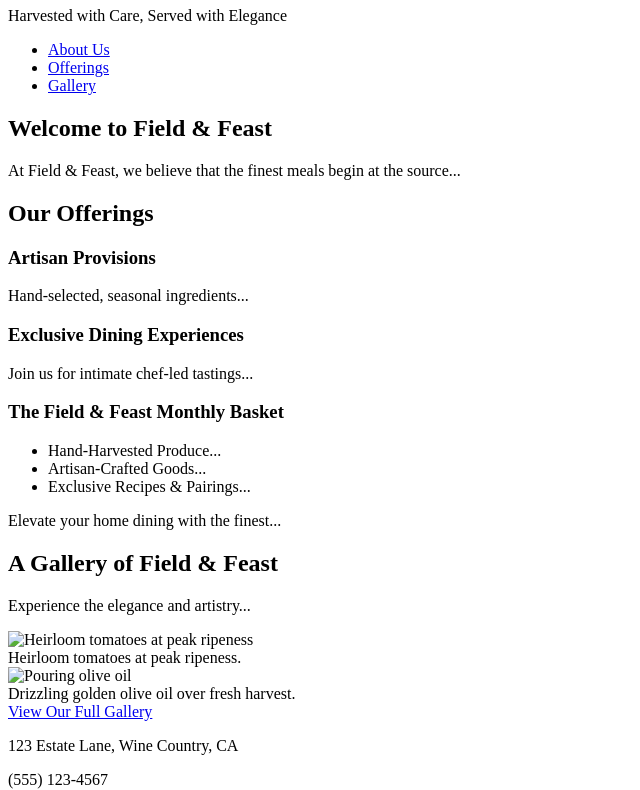
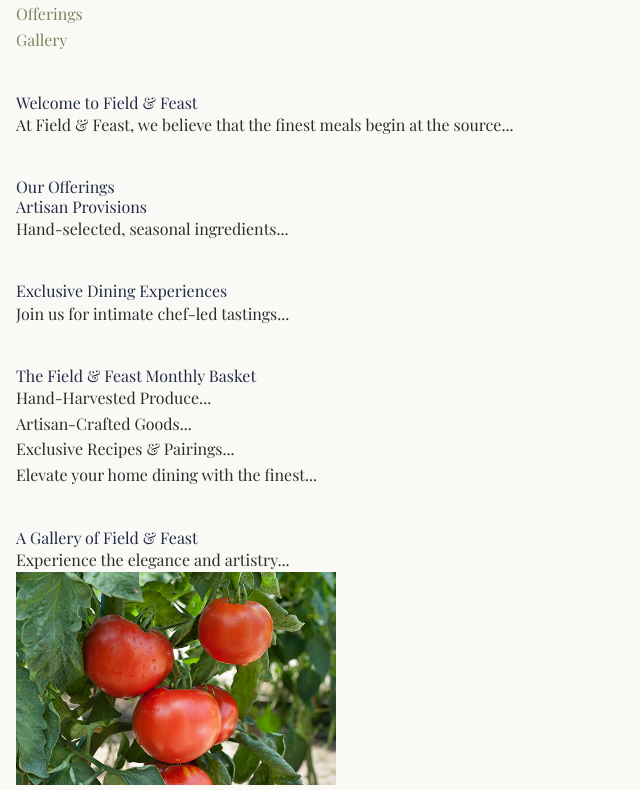
Before and after one commit to Peytown/fieldandfeast, a plain HTML site: page index.html in a window 1280 px wide. Shown: the part 685-1475 px from the top of the page, without its empty margins (0-640 px from the left). Drawn offline with nearby package versions, Linux system fonts and the light colour scheme; a web font is replaced by a local one.

Commit message:
test update

```diff
--- a/index.html
+++ b/index.html
@@ -56,12 +56,13 @@
             <p>Experience the elegance and artistry...</p>
 
             <section>
-                <img src="images" alt="Heirloom tomatoes at peak ripeness">
+                <img src="images/tomatoes-200w.jpg" srcset="images/tomatoes-200w.jpg 200w,images/tomatoes-300w.jpg 300w,images/tomatoes-600w.jpg 600w"
+                sizes="(min-width: 1200px) 25vw,(min-width: 900px) 33vw,(min-width: 600px) 50vw,100vw" alt="Heirloom tomatoes at peak ripeness">
                 <figcaption>Heirloom tomatoes at peak ripeness.</figcaption>
             </section>
 
             <section>
-                <img src="images" alt="Pouring olive oil">
+                <img src="images/basket-600w.jpg" srcset="images/basket-200w.jpg 200w, images/basket-300w.jpg 300w, images/basket-600w.jpg 600w" sizes="(max-width: 600px) 100vw, (max-width: 900px) 50vw, 33vw" alt="Basket test image" />
                 <figcaption>Drizzling golden olive oil over fresh harvest.</figcaption>
             </section>
 
--- a/styles.css
+++ b/styles.css
@@ -1,8 +1,102 @@
 /* CSS BY Peyton */
 /* IMPORTED FONTS */
+@import url('https://fonts.googleapis.com/css2?family=Playfair+Display:ital,wght@0,400..900;1,400..900&display=swap');
 /* CSS RESET */
+/* http://meyerweb.com/eric/tools/css/reset/
+   v2.0 | 20110126
+   License: none (public domain)
+*/
+
+html, body, div, span, applet, object, iframe,
+h1, h2, h3, h4, h5, h6, p, blockquote, pre,
+a, abbr, acronym, address, big, cite, code,
+del, dfn, em, img, ins, kbd, q, s, samp,
+small, strike, strong, sub, sup, tt, var,
+b, u, i, center,
+dl, dt, dd, ol, ul, li,
+fieldset, form, label, legend,
+table, caption, tbody, tfoot, thead, tr, th, td,
+article, aside, canvas, details, embed,
+figure, figcaption, footer, header, hgroup,
+menu, nav, output, ruby, section, summary,
+time, mark, audio, video {
+	margin: 0;
+	padding: 0;
+	border: 0;
+	font-size: 100%;
+	font: inherit;
+	vertical-align: baseline;
+}
+/* HTML5 display-role reset for older browsers */
+article, aside, details, figcaption, figure,
+footer, header, hgroup, menu, nav, section {
+	display: block;
+}
+body {
+	line-height: 1;
+}
+ol, ul {
+	list-style: none;
+}
+blockquote, q {
+	quotes: none;
+}
+blockquote:before, blockquote:after,
+q:before, q:after {
+	content: '';
+	content: none;
+}
+table {
+	border-collapse: collapse;
+	border-spacing: 0;
+}
 /* ROOT VARIABLES */
+:root {
+    --midnight-blue: #1F2A44;
+    --olive-green: #76885B;
+    --champagne-gold: #E5C185;
+    --linen: #F8F4EC;
+    --dark-charcoal: #2B2B2B;
+    --soft-white: #FAF9F6;
+
+    --font-heading: "Playfair Display", serif;
+    --font-body: "Playfair Display", serif;
+}
+
 /* GLOBAL STYLES (mobile first/small) */
+body {
+  font-family: var(--font-body);
+  background-color: var(--soft-white);
+  color: var(--dark-charcoal);
+  line-height: 1.6;
+  padding: 1rem;
+}
+
+img {
+  max-width: 100%;
+  height: auto;
+  display: block;
+}
+
+h1, h2, h3, h4 {
+  font-family: var(--font-heading);
+  color: var(--midnight-blue);
+  line-height: 1.2;
+}
+
+a {
+  color: var(--olive-green);
+  text-decoration: none;
+}
+
+a:hover {
+  text-decoration: underline;
+}
+
+header, section, footer {
+  margin-bottom: 2.5rem;
+}
+
 /* MEDIA QUERY (medium) */
 /* MEDIA QUERY (large) */
 /* MEDIA QUERY (xl) */
```
